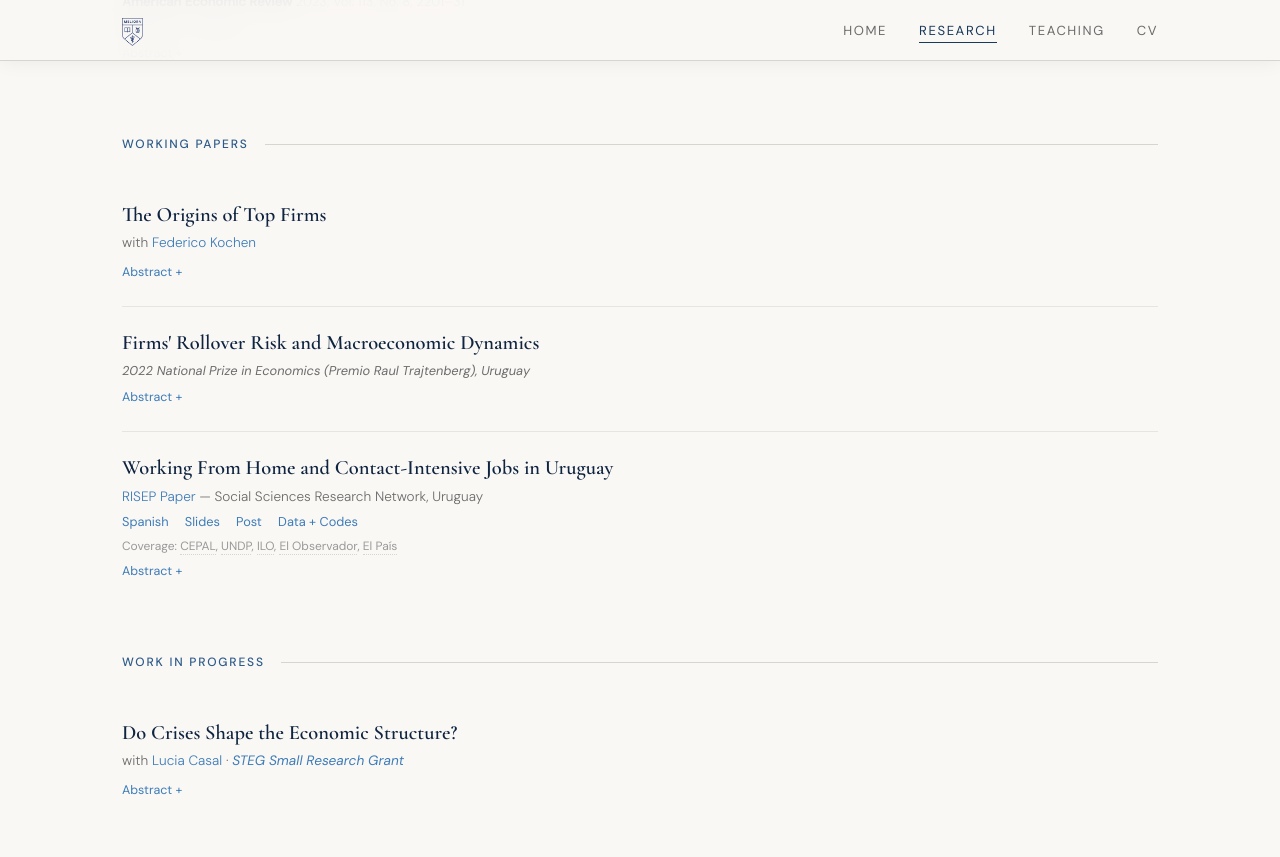
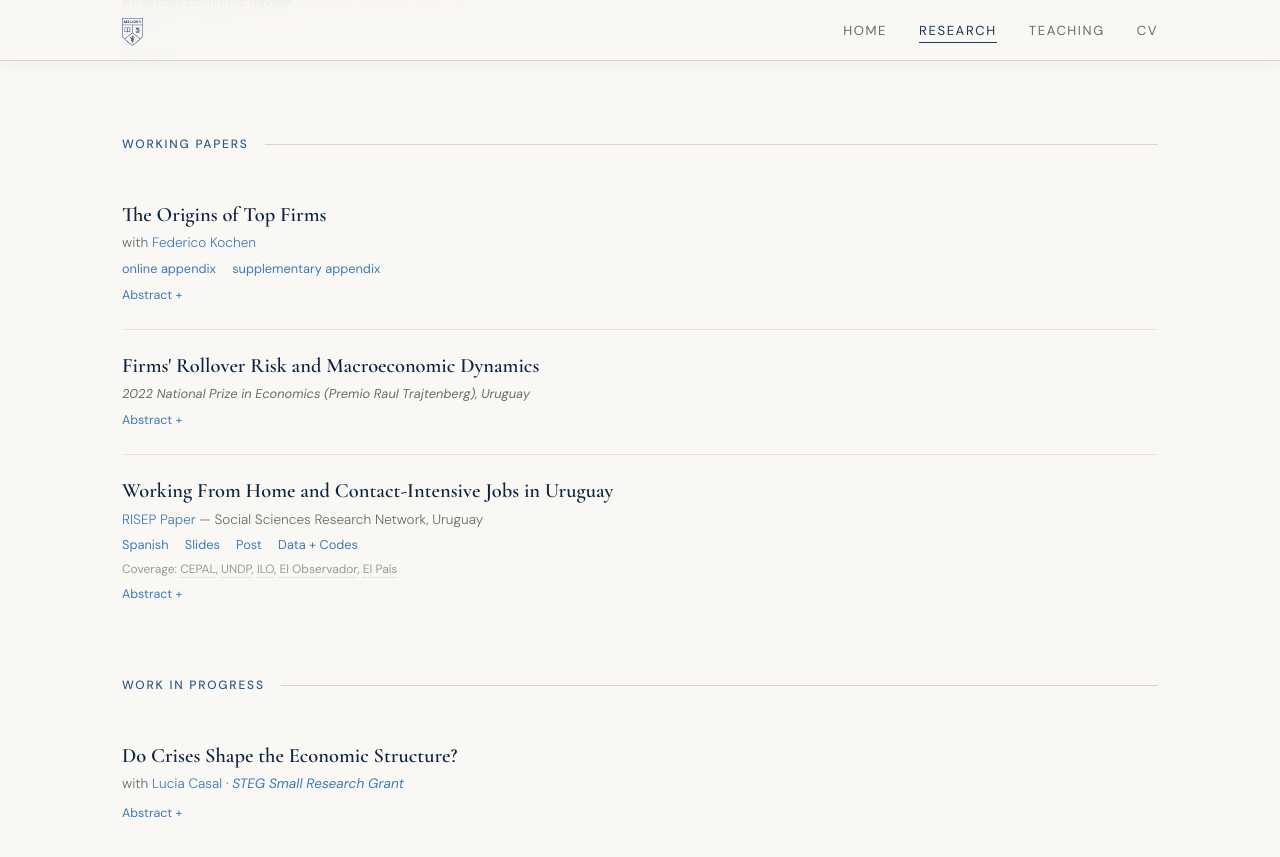
Before and after one commit to rafaguntin/rafaguntin.github.io, a Jekyll site: the page built from research/index.html, in a window 1280 px wide and 900 px high, scrolled down 698 px. Shown: the top 857 px of the window. Built offline with Jekyll 4.4.1, drawn with Linux system fonts in a browser that asks for light colours.

Commit message:
Update index.html

```diff
--- a/research/index.html
+++ b/research/index.html
@@ -260,6 +260,7 @@ tightening of households' borrowing constraints and analyze policy implications.
       <div class="paper">
         <h3 class="paper-title"><a href="/research/GK_TopFirms.pdf">The Origins of Top Firms</a></h3>
         <p class="paper-meta">with <a href="https://sites.google.com/view/federicokochen/home">Federico Kochen</a></p>
+        <div class="paper-links"><a href="/research/GK_TopFirms_OnlineAppendix.pdf">online appendix</a> <a href="/research/GK_TopFirms_SupplementaryAppendix.pdf">supplementary appendix</a></div>
         <span class="abstract-toggle" onclick="toggleAbstract(this)">Abstract +</span>
         <div class="abstract-text">We study the origins and life cycles of firms that reach the top 1 percent of the
 size distribution and show that they are central for quantifying the aggregate effects of
```
